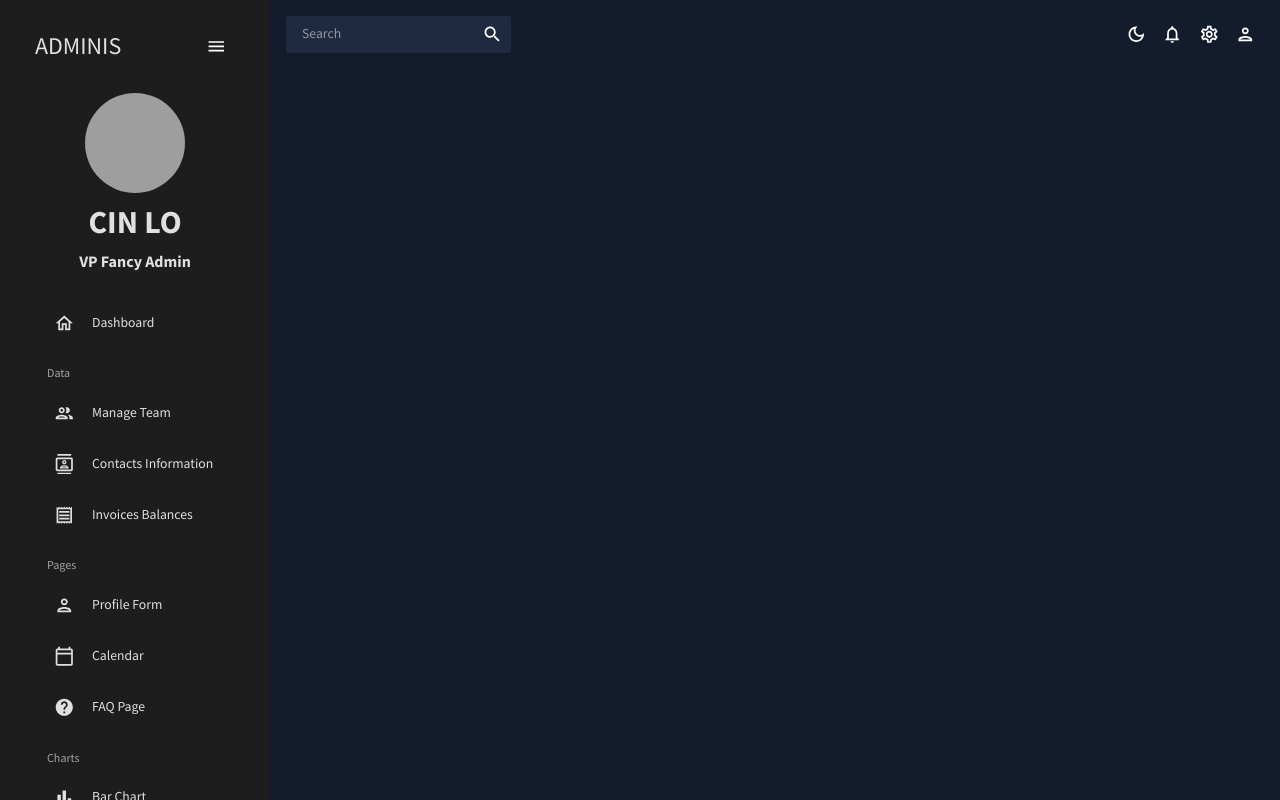
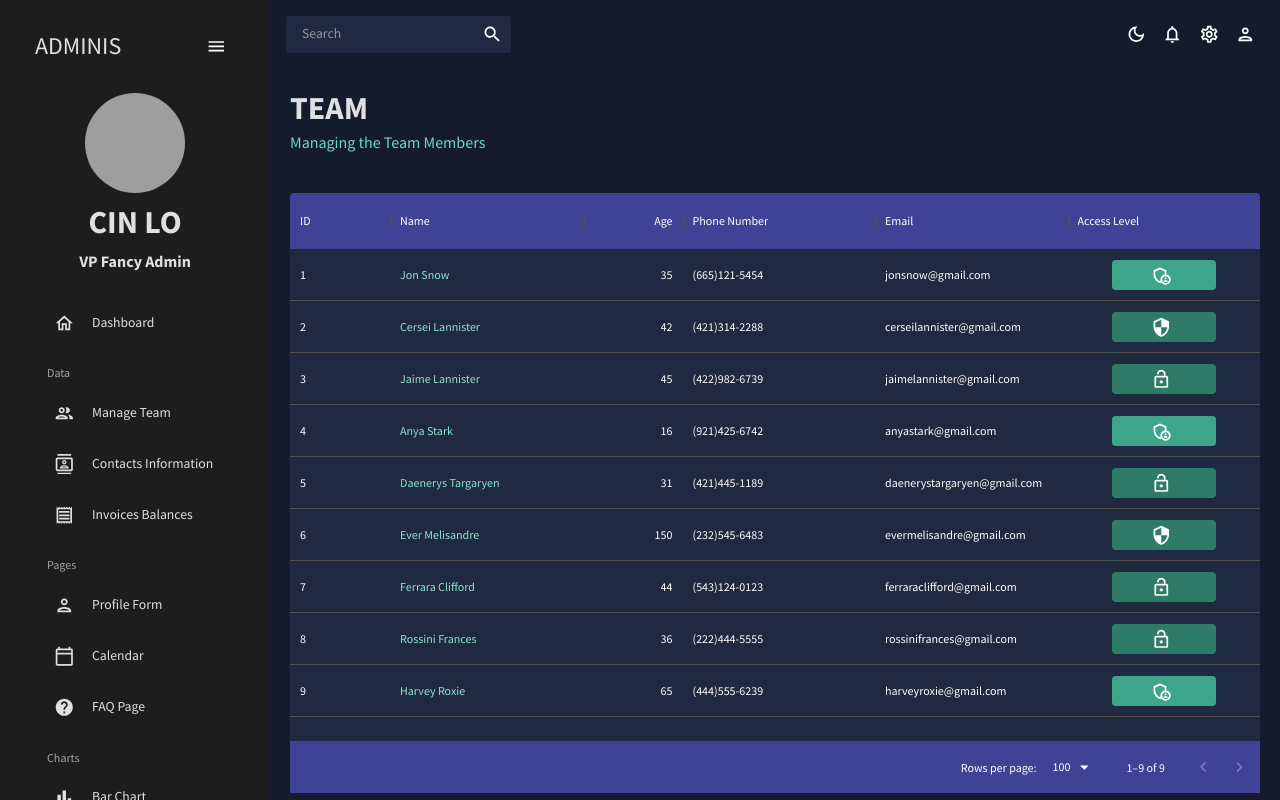
Before and after one commit to CinLo82/reactDashboardApp, a React (Create React App) app: page /team in a window 1280 px wide. Built offline with nearby package versions, Linux system fonts and the light colour scheme; grey boxes are pictures that could not be loaded.

Commit message:
creando componentes: team

```diff
--- a/src/App.js
+++ b/src/App.js
@@ -4,7 +4,7 @@
 import Topbar from  './scenes/global/Topbar';
 import Sidebar from './scenes/global/Sidebar';
 import Dashboard from './scenes/dashboard';
-//import Team from './scenes/team';
+import Team from './scenes/team';
 //import Invoices from './scenes/invoices';
 //import Contacts from './scenes/contacts';
 //import Bar from './scenes/bar';
@@ -28,7 +28,7 @@
             <Topbar />
             <Routes>
               <Route path='/' element={<Dashboard />} />
-              {/* <Route path='/team' element={<Team />} /> */}
+              <Route path='/team' element={<Team />} />
               {/* <Route path='/contacts' element={<Contacts />} /> */}
               {/* <Route path='/invoices' element={<Invoices />} /> */}
               {/* <Route path='/bar' element={<Bar />} /> */}
--- /dev/null
+++ b/src/scenes/team/index.js
@@ -0,0 +1,108 @@
+import { Typography, Box, useTheme } from "@mui/material";
+import { tokens } from '../../theme';
+import { DataGrid } from "@mui/x-data-grid";
+import { mockDataTeam } from '../../data/mockData';
+import AdminPanelSettingsOutlinedIcon from "@mui/icons-material/AdminPanelSettingsOutlined";
+import LockOpenOutlinedIcon from "@mui/icons-material/LockOpenOutlined";
+import SegurityOutlinedIcon from "@mui/icons-material/SecurityOutlined";
+import Header from '../../components/Header';
+
+const Team = () => {
+    const theme = useTheme();
+    const colors = tokens(theme.palette.mode);
+
+    const columns = [
+        { field: 'id', headerName: 'ID' },
+        {
+            field: 'name',
+            headerName: 'Name',
+            flex: 1,
+            cellClassName: 'name-column--cell',
+        },
+        {
+            field: 'age',
+            headerName: 'Age',
+            type: 'number',
+            headerAligh: 'left',
+            aligh: 'left',
+        },
+        {
+            field: 'phone',
+            headerName: 'Phone Number',
+            flex: 1,
+        },
+        {
+            field: 'email',
+            headerName: 'Email',
+            flex: 1,
+        },
+        {
+            field: 'access',
+            headerName: 'Access Level',
+            flex: 1,
+            renderCell: ({ row: { access } }) => {
+                return (
+                    <Box
+                        width='60%'
+                        m='0 auto'
+                        p='5px'
+                        display='flex'
+                        justifyContent='center'
+                        backgroundColor={
+                            access === 'admin'
+                            ? colors.greenAccent[600]
+                            : colors.greenAccent[700]
+                        }
+                        borderRadius='4px'
+                    >
+                        {access === 'admin' && <AdminPanelSettingsOutlinedIcon />}
+                        {access === 'manager' && <SegurityOutlinedIcon />}
+                        {access === 'user' && <LockOpenOutlinedIcon />}
+                        <Typography color={colors.grey[100]} sx={{ ml: '5px' }} >
+
+                        </Typography>
+                    </Box>
+                );
+            }
+        },
+    ];
+
+    return (
+        <Box m='20px' >
+            <Header title='TEAM' subtitle='Managing the Team Members' />
+            <Box
+                m='40px 0 0 0'
+                height='75vh'
+                sx={{
+                    '& .MuiDataGrid-root': {
+                        border: 'none',
+                    },
+                    '& .MuiDataGrid-cell': {
+                        borderBottom: 'none',
+                    },
+                    '& .name-column--cell': {
+                        color: colors.greenAccent[300],
+                    },
+                    '& .MuiDataGrid-columnHeaders': {
+                        backgroundColor: colors.blueAccent[700],
+                        borderBottom: 'none'
+                    },
+                    '& .MuiDataGrid-virtualScroller': {
+                        backgroundColor: colors.primary[400],
+                    },
+                    '& .MuiDataGrid-footerContainer': {
+                        borderTop: 'none',
+                        backgroundColor: colors.blueAccent[700],
+                    },
+                }}
+            >
+                <DataGrid
+                    rows={mockDataTeam}
+                    columns={columns}
+                />
+            </Box>
+        </Box>
+    );
+}
+
+export default Team;
```
